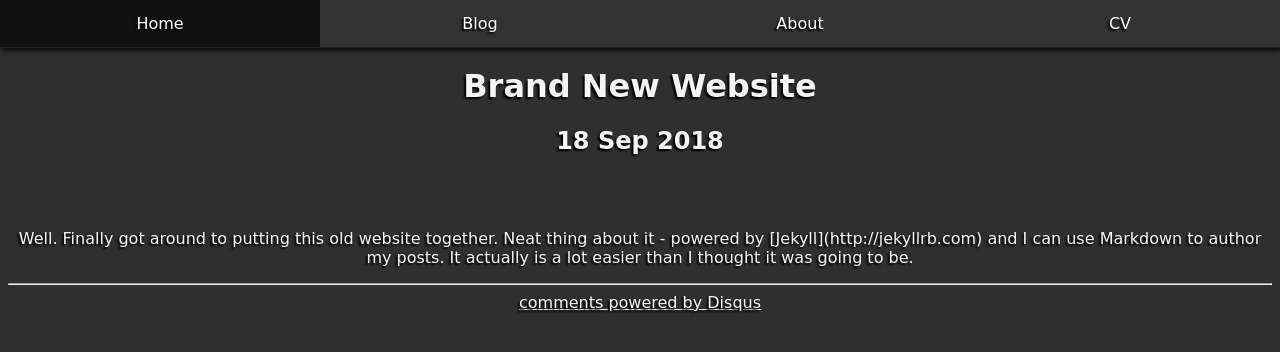
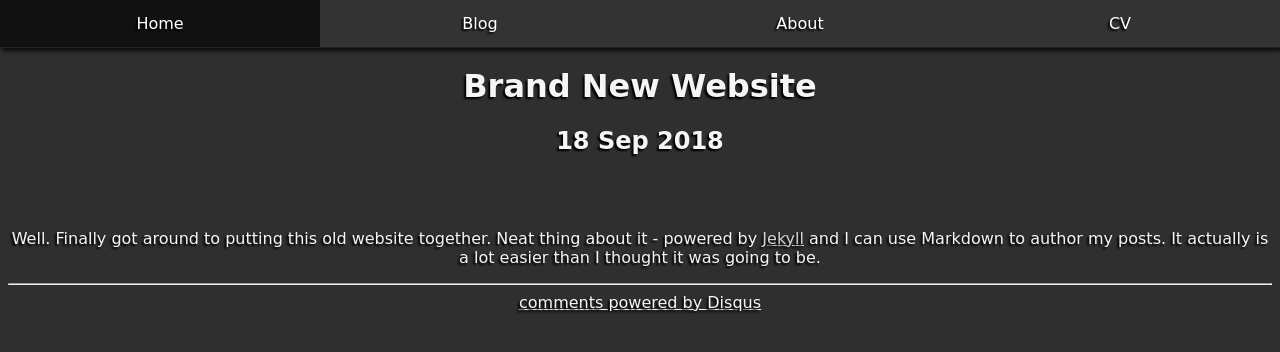
Before and after one commit to lemueldls/lemueld6200.github.io, a Jekyll site: the page built from _posts/2018-09-18-brand-new-website.md, in a window 1280 px wide. Shown: the top 352 px of the page. Built offline with Jekyll 4.4.1, drawn with Linux system fonts in a browser that asks for light colours; comment, search, counter and statistics services are not loaded.

Commit message:
Update 2018-09-18-brand-new-website.md

```diff
--- a/_posts/2018-09-18-brand-new-website.md
+++ b/_posts/2018-09-18-brand-new-website.md
@@ -4,4 +4,4 @@
 date: 2018-09-18
 ---
 
-<p>Well. Finally got around to putting this old website together. Neat thing about it - powered by [Jekyll](http://jekyllrb.com) and I can use Markdown to author my posts. It actually is a lot easier than I thought it was going to be.</p>
+Well. Finally got around to putting this old website together. Neat thing about it - powered by [Jekyll](http://jekyllrb.com) and I can use Markdown to author my posts. It actually is a lot easier than I thought it was going to be.
```
